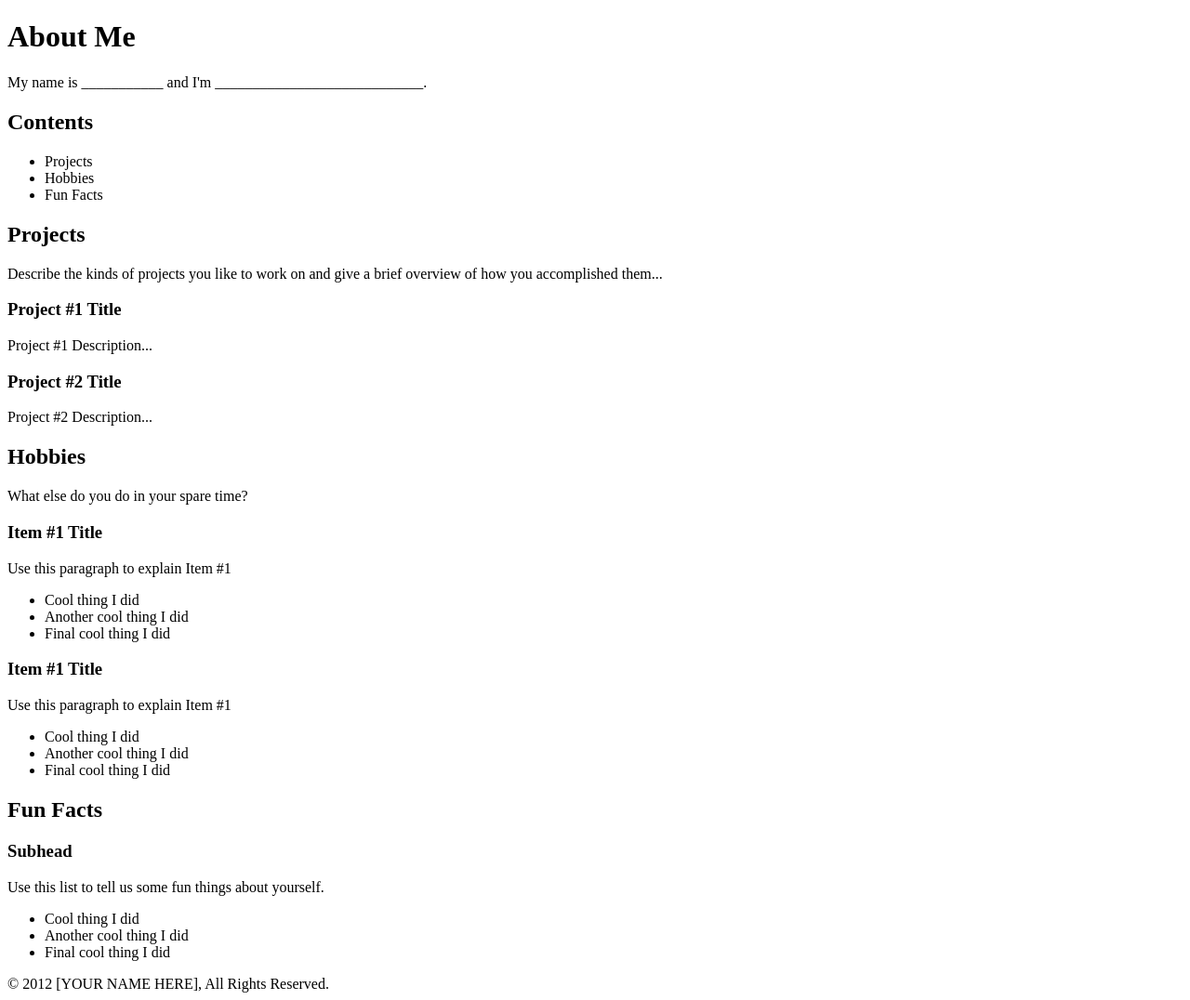
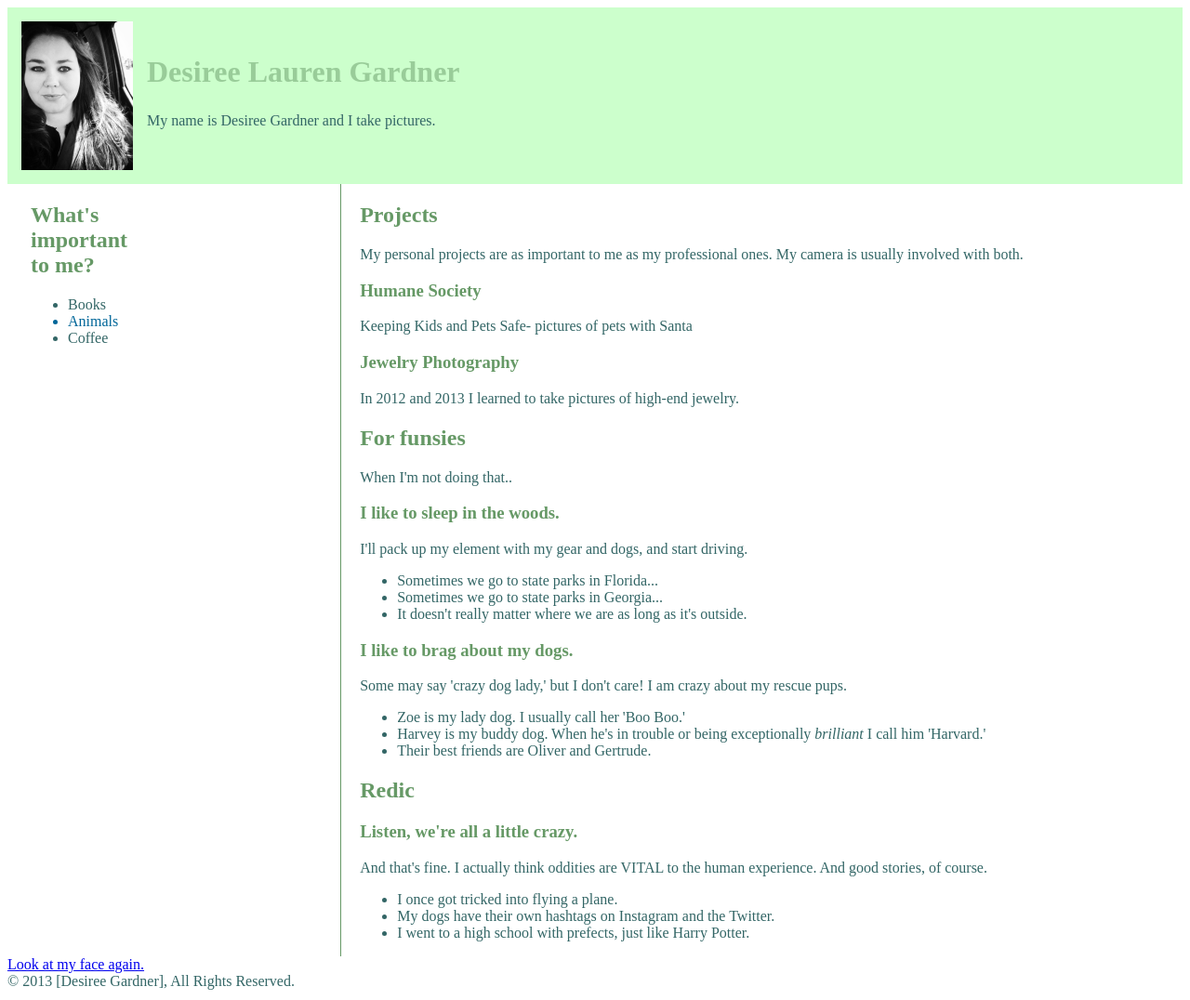
Before and after one commit to desireegardner/desireegardner.github.com, a plain HTML site: page index.html in a window 1280 px wide. Shown: the whole page at 93% size. Drawn offline with Linux system fonts and the light colour scheme.

Commit message:
my messge

```diff
--- a/index.html
+++ b/index.html
@@ -1,77 +1,99 @@
 <!DOCTYPE html>
 <html>
   <head>
-    <title>About Me</title>
-    <!-- <link rel="stylesheet" href="resources/layout.css" type="text/css"> -->
-    <!-- <script src="resources/javascript.js" type="text/javascript" charset="utf-8"></script> -->
+
+<script src="resources/javascript.js" type="text/javascript"></script>
+
+<link rel="stylesheet" href="resources/layout.css" type="text/css">
+
+
+    <title>ME ME ME</title>
+
   </head>
   <body>
 
-    <div id="header" class="content">
-      <h1>About Me</h1>
-      <p>
-        My name is ___________ and I'm ____________________________.
-      </p>
-    </div>
+
+<div id="headercontainer">
+  <img id="desiree" src="resources/bwcarpic.jpg" width="120" height="160">
+
+  <h1 id="header">
+    Desiree Lauren Gardner
+  </h1>
+
+  <p class="headertext">
+    My name is Desiree Gardner and I take pictures.
+  </p>
+
+  <div class="clear"></div>
+</div>
+
+
+
 
     <div class="content clearfix">
-      <!-- Page Navigation -->
+
+
       <div id="nav">
-        <h2>Contents</h2>
+        <h2>What's important to me?</h2>
 
         <ul>
-          <li>Projects</li>
-          <li>Hobbies</li>
-          <li>Fun Facts</li>
+          <li class="books">Books</li>
+          <li class="animals snakes">Animals</li>
+          <li class="coffee">Coffee</li>
         </ul>
       </div>
 
-      <!-- Main content area -->
+
       <div id="main">
         <h2 id="projects">Projects</h2>
-        <p>Describe the kinds of projects you like to work on and give a brief overview of how you accomplished them...</p>
+        <p>My personal projects are as important to me as my professional ones. My camera is usually involved with both.</p>
 
-        <h3>Project #1 Title</h3>
-        <p>Project #1 Description...</p>
+        <h3>Humane Society</h3>
+        <p>Keeping Kids and Pets Safe- pictures of pets with Santa</p>
 
-        <h3>Project #2 Title</h3>
-        <p>Project #2 Description...</p>
+        <h3>Jewelry Photography</h3>
+        <p>In 2012 and 2013 I learned to take pictures of high-end jewelry.</p>
 
-        <h2 id="hobbies">Hobbies</h2>
+        <h2 id="hobbies">For funsies</h2>
 
-        <p>What else do you do in your spare time?</p>
+        <p>When I'm not doing that.. </p>
 
-        <h3>Item #1 Title</h3>
-        <p>Use this paragraph to explain Item #1</p>
+        <h3>I like to sleep in the woods.</h3>
+        <p>I'll pack up my element with my gear and dogs, and start driving.</p>
         <ul>
-          <li>Cool thing I did</li>
-          <li>Another cool thing I did</li>
-          <li>Final cool thing I did</li>
+          <li>Sometimes we go to state parks in Florida...</li>
+          <li>Sometimes we go to state parks in Georgia... </li>
+          <li>It doesn't really matter where we are as long as it's outside. </li>
         </ul>
 
-        <h3>Item #1 Title</h3>
-        <p>Use this paragraph to explain Item #1</p>
+        <h3>I like to brag about my dogs.</h3>
+        <p>Some may say 'crazy dog lady,' but I don't care! I am crazy about my rescue pups.</p>
         <ul>
-          <li>Cool thing I did</li>
-          <li>Another cool thing I did</li>
-          <li>Final cool thing I did</li>
+          <li>Zoe is my lady dog. I usually call her 'Boo Boo.'</li>
+          <li>Harvey is my buddy dog. When he's in trouble or being exceptionally <em>brilliant</em> I call him 'Harvard.'</li>
+          <li>Their best friends are Oliver and Gertrude.</li>
         </ul>
 
-        <h2 id="fun-facts">Fun Facts</h2>
-        <h3>Subhead</h3>
-        <p>Use this list to tell us some fun things about yourself.</p>
+        <h2 id="fun-facts">Redic</h2>
+        <h3>Listen, we're all a little crazy.</h3>
+        <p>And that's fine. I actually think oddities are VITAL to the human experience. And good stories, of course. </p>
         <ul>
-          <li>Cool thing I did</li>
-          <li>Another cool thing I did</li>
-          <li>Final cool thing I did</li>
+          <li>I once got tricked into flying a plane.</li>
+          <li>My dogs have their own hashtags on Instagram and the Twitter.</li>
+          <li>I went to a high school with prefects, just like Harry Potter.</li>
         </ul>
 
 
       </div>
     </div>
+        <div id="footer">
 
-    <div id="copyright" class="content">
-      &copy; 2012 [YOUR NAME HERE], All Rights Reserved.
-    </div>
+            <a id="linkface" href="#desiree">Look at my face again.</a>
+
+          <div id="copyright" class="content">
+          &copy; 2013 [Desiree Gardner], All Rights Reserved.
+         </div>
+
+      </div>
   </body>
 </html>
--- /dev/null
+++ b/resources/layout.css
@@ -0,0 +1,29 @@
+	#main {border-left: 1px solid #669966;
+		float: right;
+		width: 70%;
+		padding-left: 20px;
+		}
+
+h1 {color: #99CC99;}
+
+div {color: #336666;}
+
+h2, h3 {color: #669966;}
+
+li.animals {color: #006699;}
+
+#nav {float: left; width: 10%;
+	padding-left: 25px;}
+
+#footer {clear: both;}
+#desiree {float: left; margin: 0px 15px 0px 0px}
+#header {padding-left: 15px;
+	padding-top: 15px;}
+
+#headercontainer {padding: 15px;
+	background: #ccffcc;
+
+	}
+.clear {clear: both;}
+
+.headertext {margin-top: 25px;}
```
Also changed, not shown: resources/BOOboo.JPG (added), resources/Harv.jpg (added), resources/bwcarpic.JPG (added), resources/javascript.js (added), resources/oliTrude.jpg (added), 2 other files.
